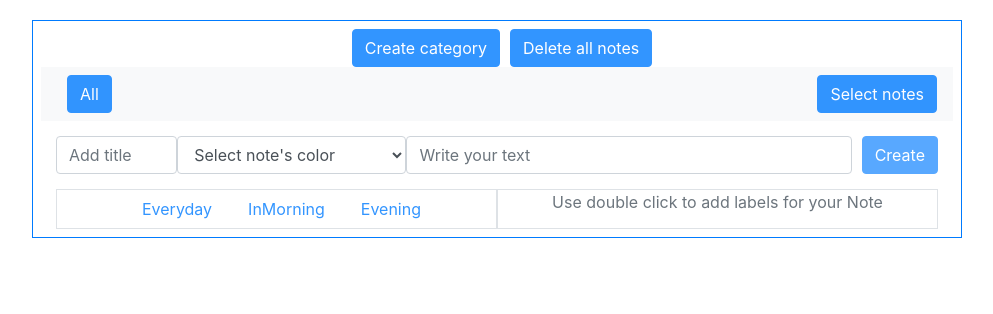
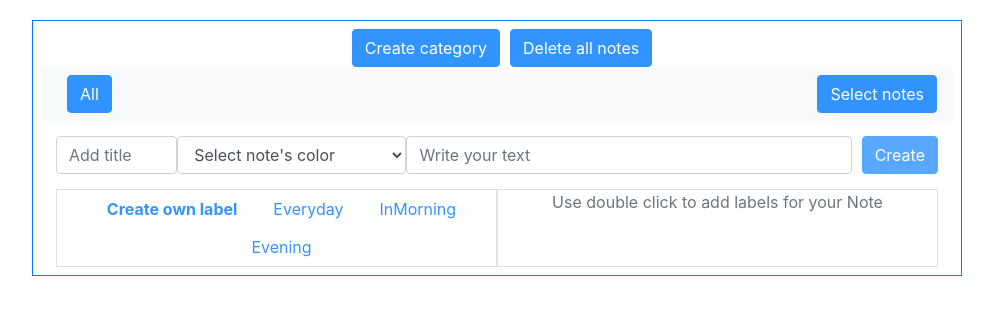
Before and after one commit to NikitaListopad/React-Notes, a React (Create React App) app: page / in a window 1280 px wide. Shown: the top 314 px of the page, without its empty margins (143-1136 px from the left). Built offline with nearby package versions, Linux system fonts and the light colour scheme.

Commit message:
Creating labels is added

```diff
--- a/src/components/forms/createNoteForm.js
+++ b/src/components/forms/createNoteForm.js
@@ -69,12 +69,18 @@ export const CreateNoteForm = props => {
                     </div>
                     <div className='d-flex w-100'>
                         <div className='container-md border'>
+                            <Button
+                                onClick={props.onCreateLabelClick}
+                                text='Create own label'
+                                type='button'
+                                className='btn btn-link font-weight-bold text-decoration-none'
+                            />
                             {props.labels.map(label =>
                                 <Field as={Button}
                                        key={label.id}
                                        name='labels'
                                        type='button'
-                                       className='btn btn-link'
+                                       className='btn btn-link '
                                        onDoubleClick={() => {
                                            setFieldValue('labels', [...values.labels, label])
                                        }}
--- a/src/container/main.js
+++ b/src/container/main.js
@@ -1,8 +1,8 @@
 import React, {useEffect, useState} from 'react'
 import {CreateNoteForm} from '../components/forms/createNoteForm';
-import {shallowEqual, useDispatch, useSelector} from 'react-redux';
+import {useDispatch, useSelector} from 'react-redux';
 import {
-    CREATE_CATEGORY,
+    CREATE_CATEGORY, CREATE_LABELS,
     CREATE_NOTE, CREATE_SUBCATEGORY,
     DELETE_ALL_NOTES,
     DELETE_NOTE,
@@ -28,9 +28,9 @@ export const Main = () => {
     const [selectedNotes, setSelectedNotes] = useState([])
     const [categoryNotes, setCategoryNotes] = useState([])
     const [currentCategory, setCurrentCategory] = useState({})
-
     const [counter, setCounter] = useState(1)
 
+    const [createdWindow, setCreatedWindow] = useState(false)
     const [onSubCategoryClick, setOnSubCategoryClick] = useState(false)
     const [editMode, setEditMode] = useState(false)
     const [infoMode, setInfoMode] = useState(false)
@@ -252,7 +252,27 @@ export const Main = () => {
     }
 
     const onCreateLabelClick = () => {
-        console.log('label created')
+        setEditMode(true)
+        setCreatedWindow(true)
+
+    }
+
+    const onCreateItemSubmit = value => {
+        console.log(value)
+        // const ids = []
+        // const isValid = []
+        // for (let i = 0; i < labels.length; i++) {
+        //     ids.unshift(labels[i].id)
+        //     if (labels[i].value === value.content) {
+        //         isValid.push(1)
+        //     }
+        // }
+        // const id = ids.length <= 0 ? 1 : ids[0] + 1
+        // if (isValid.length <= 0) {
+        //     dispatch({type: CREATE_LABELS, payload: {id: id, value: value.content}})
+        // }
+        // setEditMode(false)
+        // setCreatedWindow(false)
     }
 
     return (
@@ -301,6 +321,7 @@ export const Main = () => {
                     : null
                 }
                 {!path ?
+                    (
                         <CreateNoteForm
                             onSubmit={!editMode ? onCreateNoteSubmit : onEditNoteSubmit}
                             text={!editMode ? 'Create' : 'Accept edit'}
@@ -310,13 +331,16 @@ export const Main = () => {
                             onCreateLabelClick={onCreateLabelClick}
                             labels={labels}
                         />
+                    )
                     :
                     <>
                         {editMode ?
+                            (
                                 <CreateNoteForm
                                     onSubmit={onEditNoteSubmit}
-                                text={'Accept edit'}
+                                    text='Accept edit'
                                 />
+                            )
                             : null
                         }
                     </>
```
Lines whose indentation alone changed are shown as unchanged.
